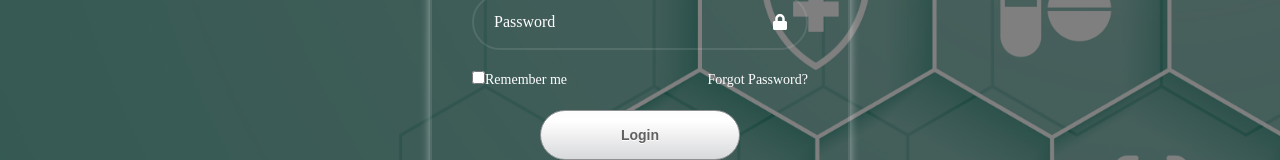
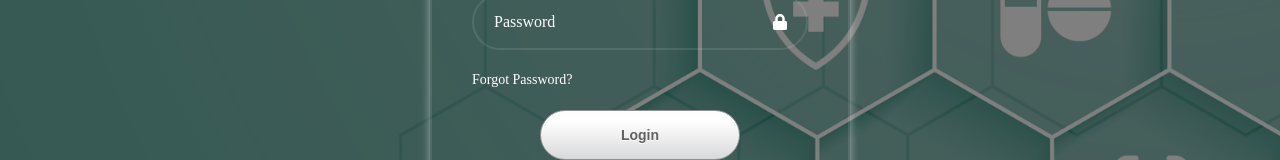
Before and after one commit to zhuyeeng/VitalMinderFront, a React (Create React App) app: page / in a window 1280 px wide. Shown: the part 395-555 px from the top of the page. Built offline with nearby package versions, Linux system fonts and the light colour scheme; no server answers.

Commit message:
update login and schedule

```diff
--- a/src/Components/ArrangeScheduleModal/ArrangeScheduleModal.jsx
+++ b/src/Components/ArrangeScheduleModal/ArrangeScheduleModal.jsx
@@ -37,6 +37,7 @@ const ArrangeScheduleModal = ({ isOpen, onClose, staffId, userRole }) => {
       const response = await saveSchedule(userRole, staffId, schedule);
 
       console.log('Schedule saved successfully:', response);
+      onClose();
       // Optionally, handle UI updates or notifications
     } catch (error) {
       console.error('Failed to save schedule:', error);
--- a/src/Components/LoginRegister/LoginRegister.jsx
+++ b/src/Components/LoginRegister/LoginRegister.jsx
@@ -214,7 +214,7 @@ const LoginRegister = () => {
             {error && <p className="text-red-500 text-sm mt-4">{error}</p>}
 
             <div className='remember-forgot flex justify-between text-sm my-5'>
-              <label className='mr-1 accent-white'><input type='checkbox' />Remember me</label>
+              {/* <label className='mr-1 accent-white'><input type='checkbox' />Remember me</label> */}
               <a href="#" className='text-white no-underline hover:underline' onClick={forgotPasswordLink}>Forgot Password?</a>
             </div>
 
@@ -276,7 +276,7 @@ const LoginRegister = () => {
               {validationErrors.identity_card_number && <p className="text-red-500 text-sm">{validationErrors.identity_card_number[0]}</p>}
             </div>
             <div className='remember-forgot flex justify-between text-sm my-5 col-span-1 md:col-span-2'>
-              <label className='mr-1 accent-white'><input type='checkbox' />I agree to the term & conditions</label>
+              <label className='mr-1 accent-white'><input type='checkbox' required />I agree to the term & conditions</label>
             </div>
 
             {error && <p className="text-red-500 text-sm mt-4 col-span-1 md:col-span-2">{error}</p>}
```
